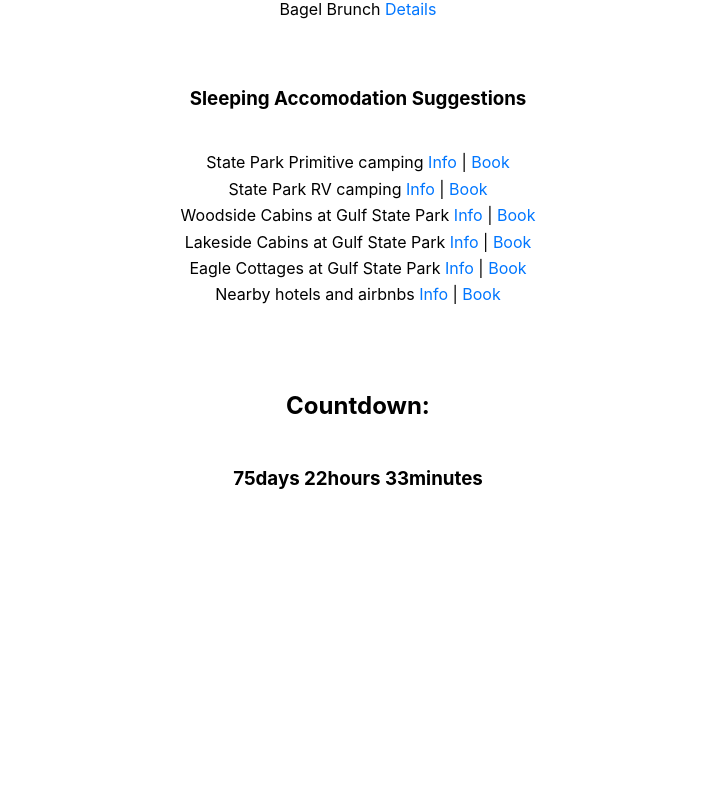
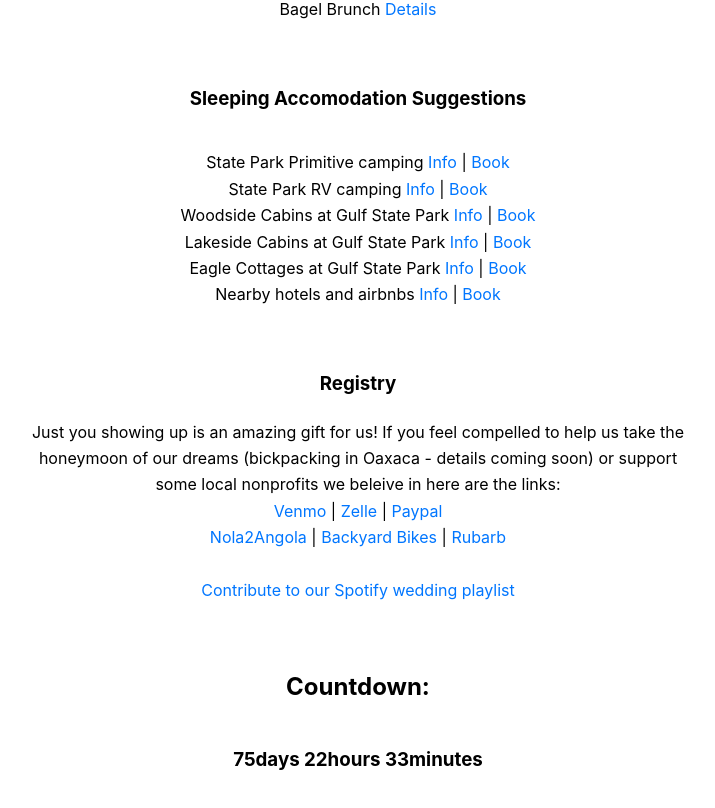
Before and after one commit to Human-Coop/create-react-app, a React (Create React App) app: page / in a window 1280 px wide. Shown: the part 923-1731 px from the top of the page, without its empty margins (282-997 px from the left). Before the commit the page ends 1509 px from the top, so only its background shows below. Built offline with nearby package versions, Linux system fonts and the light colour scheme; no server answers.

Commit message:
add registry & spotify links

```diff
--- a/src/App.js
+++ b/src/App.js
@@ -277,6 +277,20 @@ function App() {
                 </li>})}
       </ul>
       <br />
+      <h3>Registry</h3>
+      <p> Just you showing up is an amazing gift for us!
+        If you feel compelled to help us take the honeymoon of our dreams
+        (bickpacking in Oaxaca - details coming soon) or
+        support some local nonprofits we beleive in here are the links:</p>
+      <div>
+      <a href="">Venmo</a> | <a href="">Zelle</a> | <a href="">Paypal</a>
+      </div>
+      <div>
+      <a href="">Nola2Angola</a> | <a href="">Backyard Bikes</a> | <a href="">Rubarb</a>
+      </div>
+      <br />
+      <a href="">Contribute to our Spotify wedding playlist</a>
+      <br />
       <h2>Countdown:</h2>
       <h3 id="countdown">{jcountdown ? jcountdown : "Loading..."}</h3>
     </main>
```
